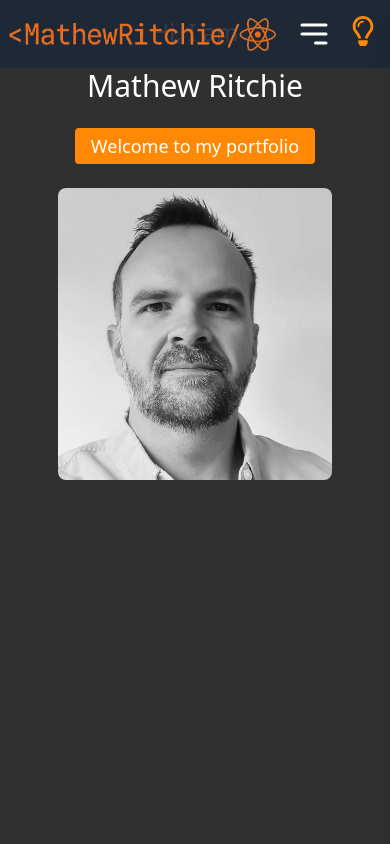
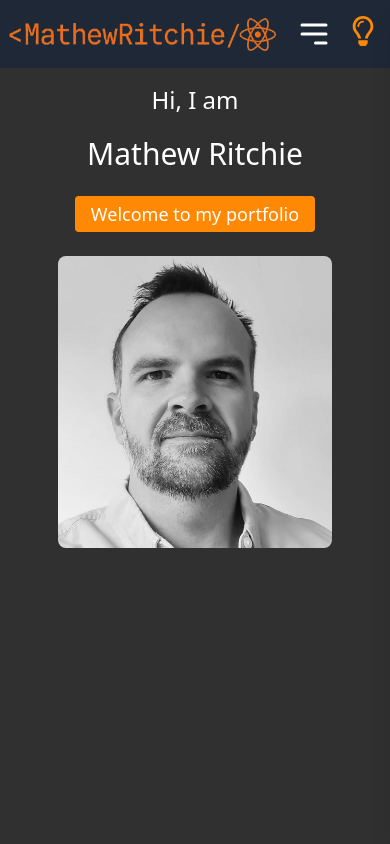
Before and after one commit to Mathew-Ritchie/Mathew_Ritchie_Portfolio_Site, a React (Vite) app: page / in a window 390 px wide. Shown: the top 844 px of the page. Built offline with nearby package versions, Linux system fonts and the light colour scheme.

Commit message:
accent colour change and top padding for intro.

```diff
--- a/src/App.css
+++ b/src/App.css
@@ -10,7 +10,7 @@
   --clr-medium: #808080;
   --clt-dark: #303030;
   --clr-dark-rgb: rgba(48, 48, 48, 0.9);
-  --clr-accent: #ffae03;
+  --clr-accent: rgb(251 146 60);
   --clr-main-text: #fff;
   --clr-alt-text: #fff;
 
@@ -22,7 +22,7 @@
   --clr-medium: #e9e8e8;
   --clt-dark: #a2a2a2;
   --clr-dark-rgb: rgba(204, 203, 203, 0.9);
-  --clr-accent: #ffae03;
+  --clr-accent: rgb(251 146 60);
   --clr-main-text: #303030;
   --clr-alt-text: #303030;
 }
--- a/src/Components/Intro.jsx
+++ b/src/Components/Intro.jsx
@@ -3,7 +3,7 @@
 
 export default function Intro() {
   return (
-    <section className="w-full min-h-screen flex justify-center items-start md:items-center bg-[var(--clt-dark)] overflow-hidden pt-5">
+    <section className="w-full min-h-screen flex justify-center items-start md:items-center bg-[var(--clt-dark)] overflow-hidden pt-22 md:pt-5">
       <div
         id="intro-div"
         className={
```
